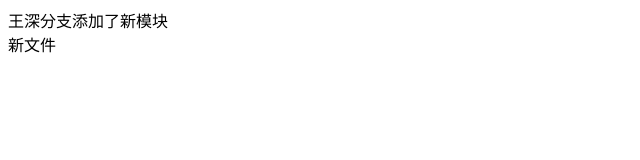
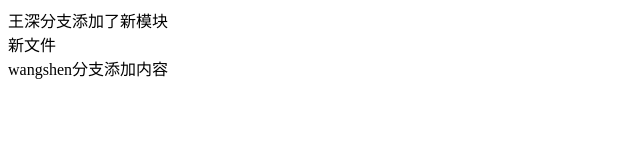
Before and after one commit to Jasonwang911/newGitRes, a plain HTML site: page index.html in a window 1280 px wide. Shown: the whole page, without its empty margins (0-640 px from the left). Drawn offline with Linux system fonts and the light colour scheme.

Commit message:
dev分支修改

```diff
--- a/index.html
+++ b/index.html
@@ -9,5 +9,6 @@
 <body>
     <div>王深分支添加了新模块</div>
     <div>新文件</div>
+    <div>wangshen分支添加内容</div>
 </body>
 </html>
```
